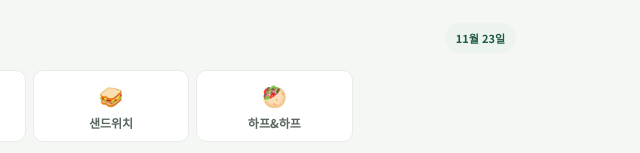
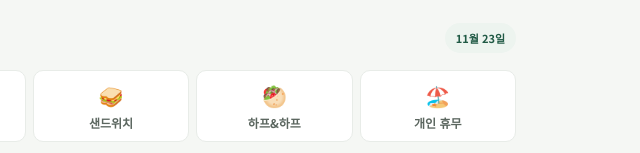
Before and after one commit to sej0103-dev/lunch-plus, a plain HTML site: page index.html in a window 1280 px wide. Shown: the part 608-761 px from the top of the page, 529-1169 px from the left. Drawn offline with nearby package versions, Linux system fonts and the light colour scheme; no server answers.

Commit message:
Update index.html

```diff
--- a/index.html
+++ b/index.html
@@ -28,6 +28,7 @@
   <button class="tab" data-cat="샐러드 & 포케"><span>🥗</span>샐러드 & 포케</button>
   <button class="tab" data-cat="샌드위치"><span>🥪</span>샌드위치</button>
   <button class="tab" data-cat="하프&하프"><span>🥙</span>하프&하프</button>
+  <button class="tab" data-cat="개인 휴무"><span>🏖️</span>개인 휴무</button>
  </div>
  <div id="menulist" class="menus"></div>
  <div id="notice" class="notice">이름을 입력한 후 메뉴를 선택해 주세요.</div>
```
